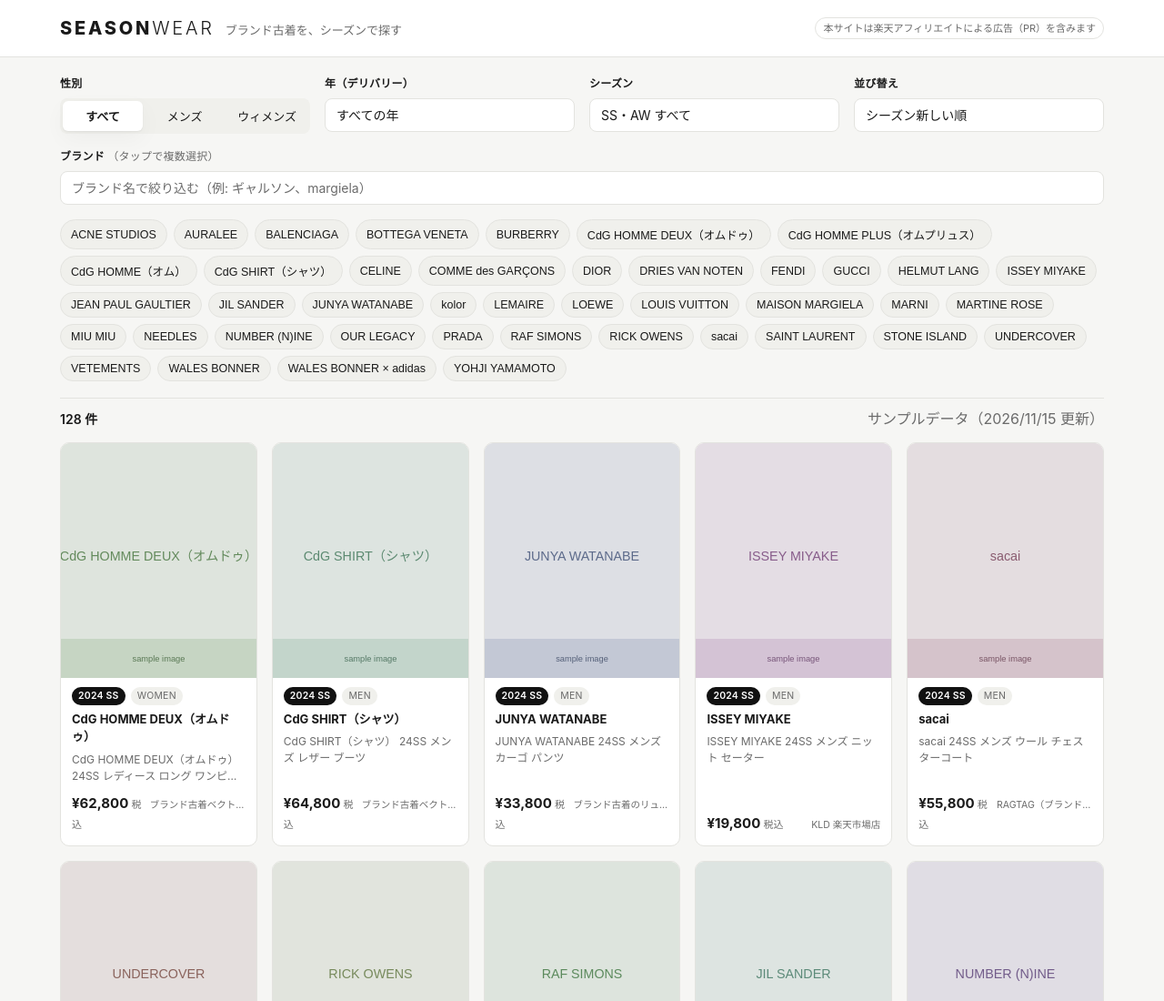
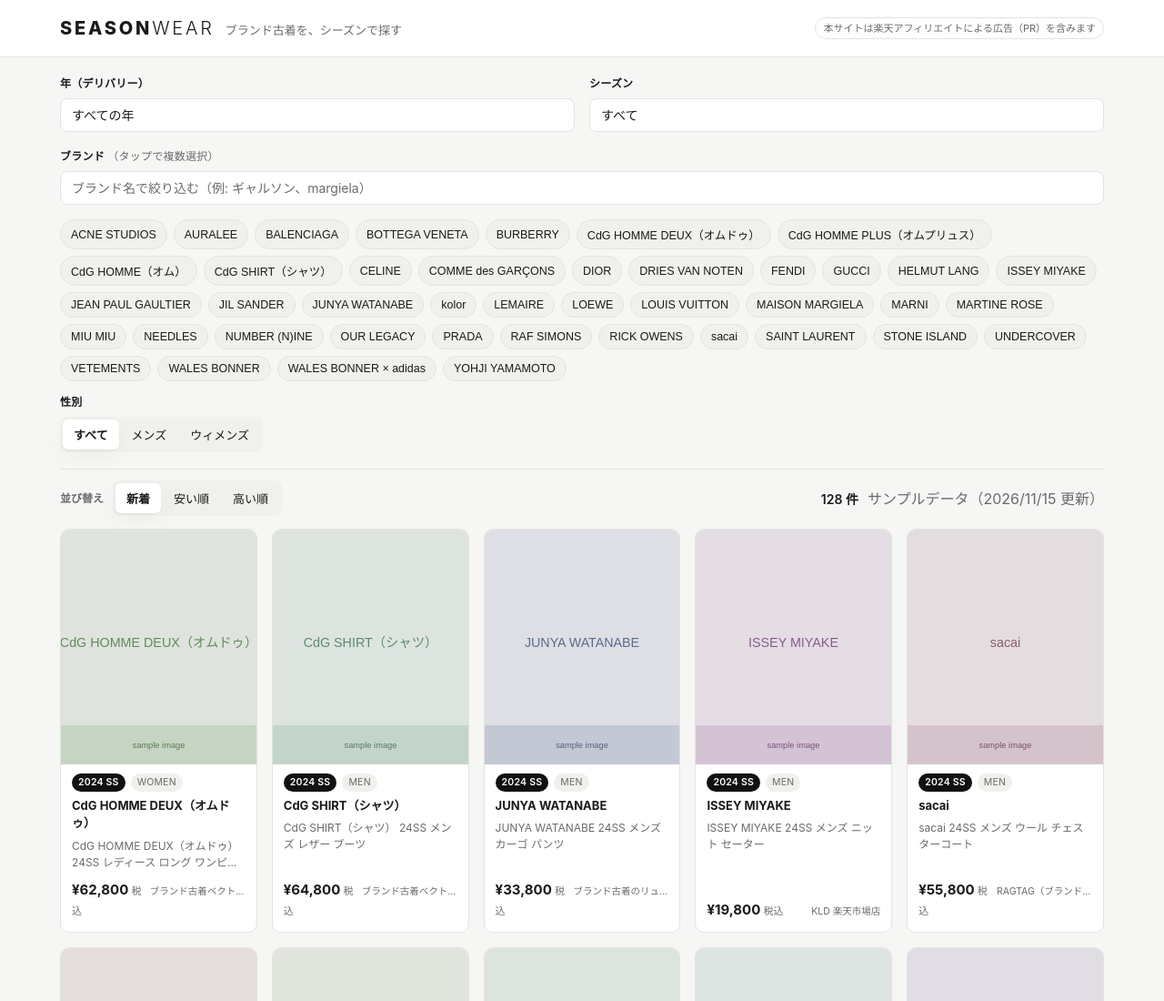
Before and after one commit to richmanzinc/seasonwear, a plain HTML site: page index.html in a window 1280 px wide. Shown: the top 1100 px of the page at 91% size. Drawn offline with Linux system fonts and the light colour scheme.

Commit message:
feat: UIレイアウト再構成（年・シーズンをトップ／性別をブランド下／並び替えをボタン化）
- トップに「年」「シーズン」を配置
- SS/AW プルダウンから春夏・秋冬の漢字を削除（すべて/SS/AW のみ）
- 性別をブランドの下に移動
- 並び替えを商品直上に移動し、プルダウンからボタン（新着/安い順/高い順）へ変更
- 件数表示を並び替えと同じツールバーに配置

Co-Authored-By: Claude Opus 4.8 <noreply@anthropic.com>

```diff
--- a/assets/app.js
+++ b/assets/app.js
@@ -124,7 +124,13 @@ function bindControls() {
   });
   $("#f-year").addEventListener("change", (e) => { state.year = e.target.value; render(); });
   $("#f-type").addEventListener("change", (e) => { state.type = e.target.value; render(); });
-  $("#f-sort").addEventListener("change", (e) => { state.sort = e.target.value; render(); });
+  $("#f-sort").addEventListener("click", (e) => {
+    const btn = e.target.closest("button");
+    if (!btn) return;
+    setSegment("#f-sort", btn);
+    state.sort = btn.dataset.val;
+    render();
+  });
   $("#f-brand-search").addEventListener("input", (e) => {
     state.brandQuery = e.target.value;
     buildBrandChips();
--- a/assets/style.css
+++ b/assets/style.css
@@ -51,12 +51,26 @@ a { color: inherit; }
 /* Controls */
 .controls {
   display: grid;
-  grid-template-columns: repeat(4, minmax(0,1fr));
+  grid-template-columns: repeat(2, minmax(0,1fr));
   gap: 16px;
-  padding: 20px 0 12px;
+  padding: 20px 0 4px;
 }
 .field { display: flex; flex-direction: column; gap: 7px; min-width: 0; }
-.field.grow { grid-column: 1 / -1; }
+
+/* ブランド / 性別ブロック */
+.brand-block { padding: 14px 0 4px; }
+.gender-block { padding: 10px 0 2px; }
+.gender-block .segmented { align-self: flex-start; }
+
+/* 並び替え＋件数（商品の直上） */
+.toolbar {
+  display: flex; align-items: center; justify-content: space-between; gap: 12px;
+  border-top: 1px solid var(--line);
+  margin-top: 16px; padding: 12px 0 14px; flex-wrap: wrap;
+}
+.sort { display: flex; align-items: center; gap: 10px; }
+.sort-label { font-size: 12px; font-weight: 600; color: var(--muted); }
+.toolbar-right { display: flex; align-items: baseline; gap: 10px; }
 .field label { font-size: 12px; font-weight: 600; letter-spacing: .02em; }
 select, input[type="search"] {
   appearance: none;
--- a/index.html
+++ b/index.html
@@ -19,7 +19,33 @@
   </header>
 
   <main class="wrap">
-    <section class="controls" aria-label="絞り込み">
+    <!-- トップ: 年 / シーズン -->
+    <section class="controls controls-top" aria-label="シーズン絞り込み">
+      <div class="field">
+        <label for="f-year">年（デリバリー）</label>
+        <select id="f-year"><option value="all">すべての年</option></select>
+      </div>
+      <div class="field">
+        <label for="f-type">シーズン</label>
+        <select id="f-type">
+          <option value="all">すべて</option>
+          <option value="SS">SS</option>
+          <option value="AW">AW</option>
+        </select>
+      </div>
+    </section>
+
+    <!-- ブランド -->
+    <section class="brand-block" aria-label="ブランド絞り込み">
+      <div class="field grow">
+        <label for="f-brand-search">ブランド <span class="muted" id="brand-count"></span></label>
+        <input id="f-brand-search" type="search" placeholder="ブランド名で絞り込む（例: ギャルソン、margiela）" autocomplete="off" />
+        <div class="brand-chips" id="f-brands"></div>
+      </div>
+    </section>
+
+    <!-- 性別（ブランドの下） -->
+    <section class="gender-block" aria-label="性別絞り込み">
       <div class="field">
         <label>性別</label>
         <div class="segmented" id="f-gender">
@@ -28,40 +54,22 @@
           <button data-val="WOMEN">ウィメンズ</button>
         </div>
       </div>
-
-      <div class="field">
-        <label for="f-year">年（デリバリー）</label>
-        <select id="f-year"><option value="all">すべての年</option></select>
-      </div>
-
-      <div class="field">
-        <label for="f-type">シーズン</label>
-        <select id="f-type">
-          <option value="all">SS・AW すべて</option>
-          <option value="SS">SS（春夏）</option>
-          <option value="AW">AW（秋冬）</option>
-        </select>
-      </div>
-
-      <div class="field">
-        <label for="f-sort">並び替え</label>
-        <select id="f-sort">
-          <option value="new">シーズン新しい順</option>
-          <option value="price-asc">価格 安い順</option>
-          <option value="price-desc">価格 高い順</option>
-        </select>
-      </div>
-
-      <div class="field grow">
-        <label for="f-brand-search">ブランド <span class="muted" id="brand-count"></span></label>
-        <input id="f-brand-search" type="search" placeholder="ブランド名で絞り込む（例: ギャルソン、margiela）" autocomplete="off" />
-        <div class="brand-chips" id="f-brands"></div>
-      </div>
     </section>
 
-    <div class="meta-row">
-      <span id="result-count" class="count"></span>
-      <span id="updated-at" class="muted"></span>
+    <!-- 並び替え（商品の直上・ボタン）＋件数 -->
+    <div class="toolbar">
+      <div class="sort">
+        <span class="sort-label">並び替え</span>
+        <div class="segmented" id="f-sort">
+          <button data-val="new" class="active">新着</button>
+          <button data-val="price-asc">安い順</button>
+          <button data-val="price-desc">高い順</button>
+        </div>
+      </div>
+      <div class="toolbar-right">
+        <span id="result-count" class="count"></span>
+        <span id="updated-at" class="muted"></span>
+      </div>
     </div>
 
     <section id="grid" class="grid" aria-live="polite"></section>
```
